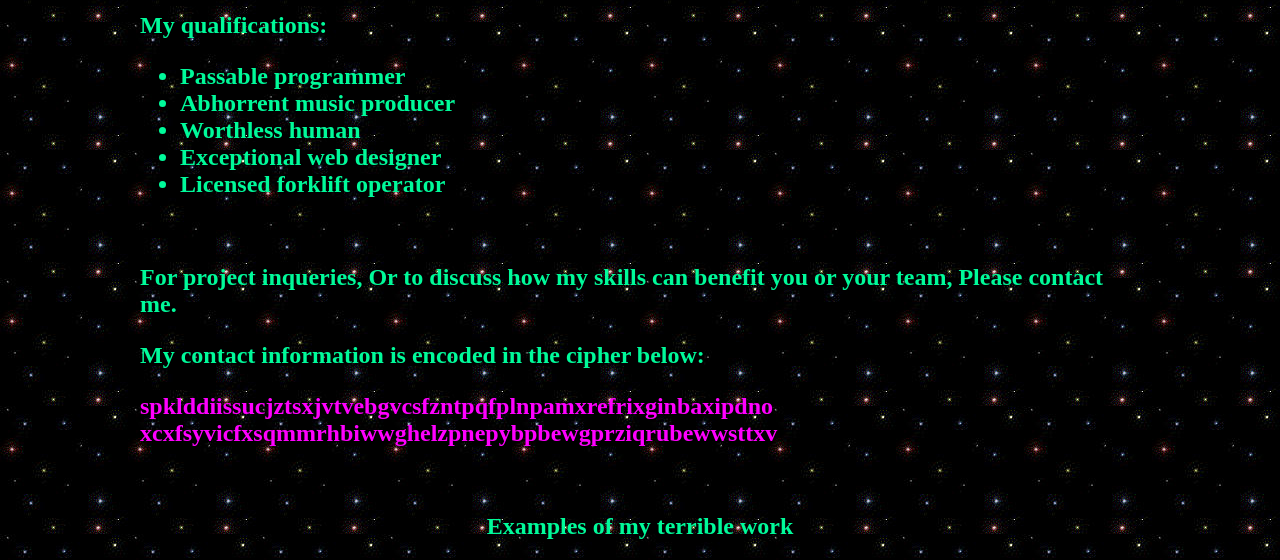
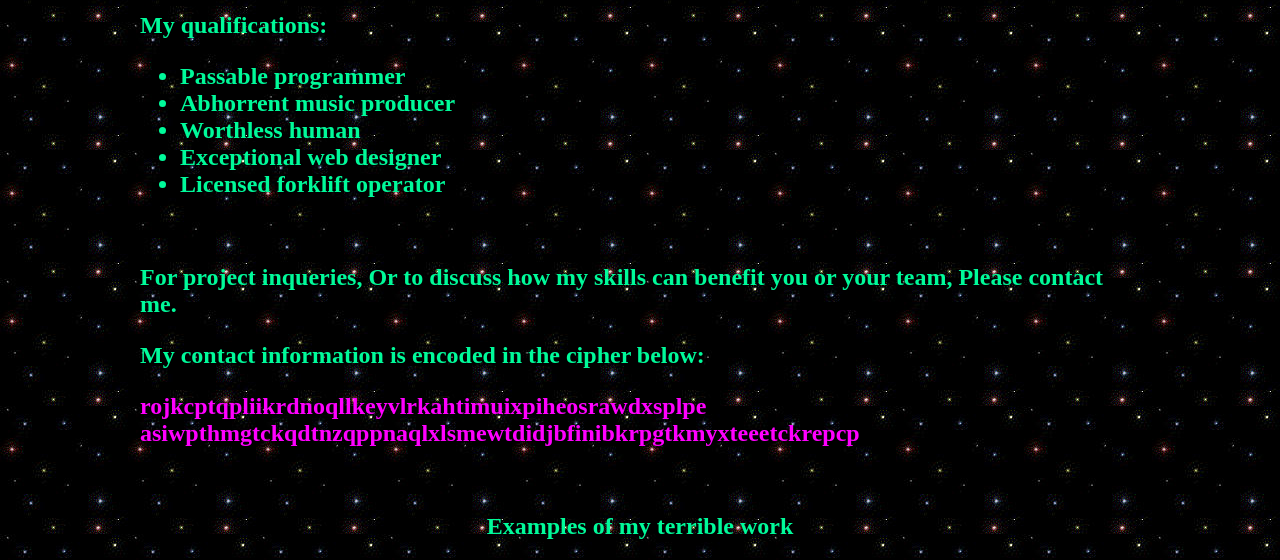
Before and after one commit to veethreedev/pawel.is, a plain HTML site: page index.html in a window 1280 px wide. Shown: the part 362-922 px from the top of the page. Drawn offline with Linux system fonts and the light colour scheme.

Commit message:
Add files via upload
Fixed cipher.

```diff
--- a/index.html
+++ b/index.html
@@ -30,7 +30,7 @@
  <br>
  <p>For project inqueries, Or to discuss how my skills can benefit you or your team, Please contact me.</p>
  <p>My contact information is encoded in the cipher below:</p>
- <p class="emphesize">spklddiissucjztsxjvtvebgvcsfzntpqfplnpamxrefrixginbaxipdno<br>xcxfsyvicfxsqmmrhbiwwghelzpnepybpbewgprziqrubewwsttxv</p>
+ <p class="emphesize">rojkcptqpliikrdnoqllkeyvlrkahtimuixpiheosrawdxsplpe<br>asiwpthmgtckqdtnzqppnaqlxlsmewtdidjbfinibkrpgtkmyxteeetckrepcp</p>
  </b>
 
 
```
